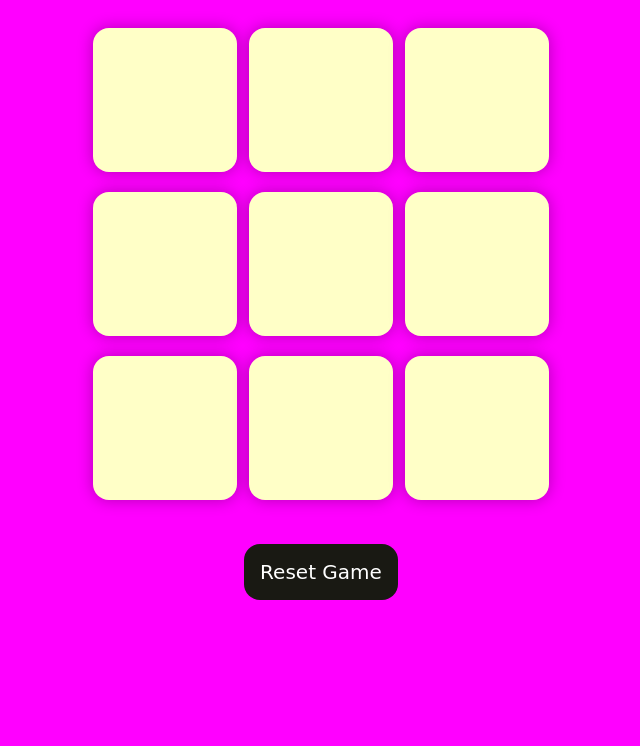
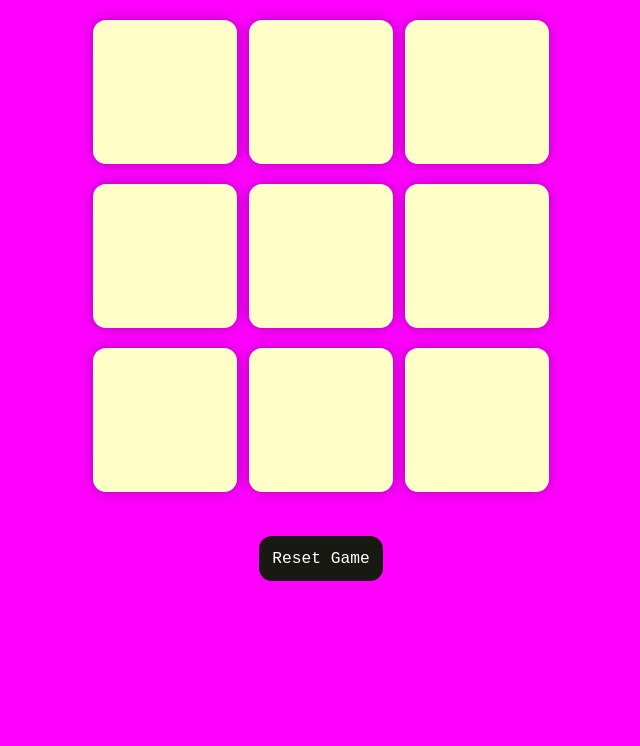
Before and after one commit to Aniruddh-web/Aniruddh-dev, a plain HTML site: page index.html in a window 1280 px wide. Shown: the part 54-800 px from the top of the page, without its empty margins (319-959 px from the left). Drawn offline with Linux system fonts and the light colour scheme.

Commit message:
Update style.css

```diff
--- a/style.css
+++ b/style.css
@@ -1,7 +1,7 @@
 * {
   margin: 0;
   padding: 0;
-  font-family: Cursive;
+  font-family: monospace;
 }
 
 body {
```
